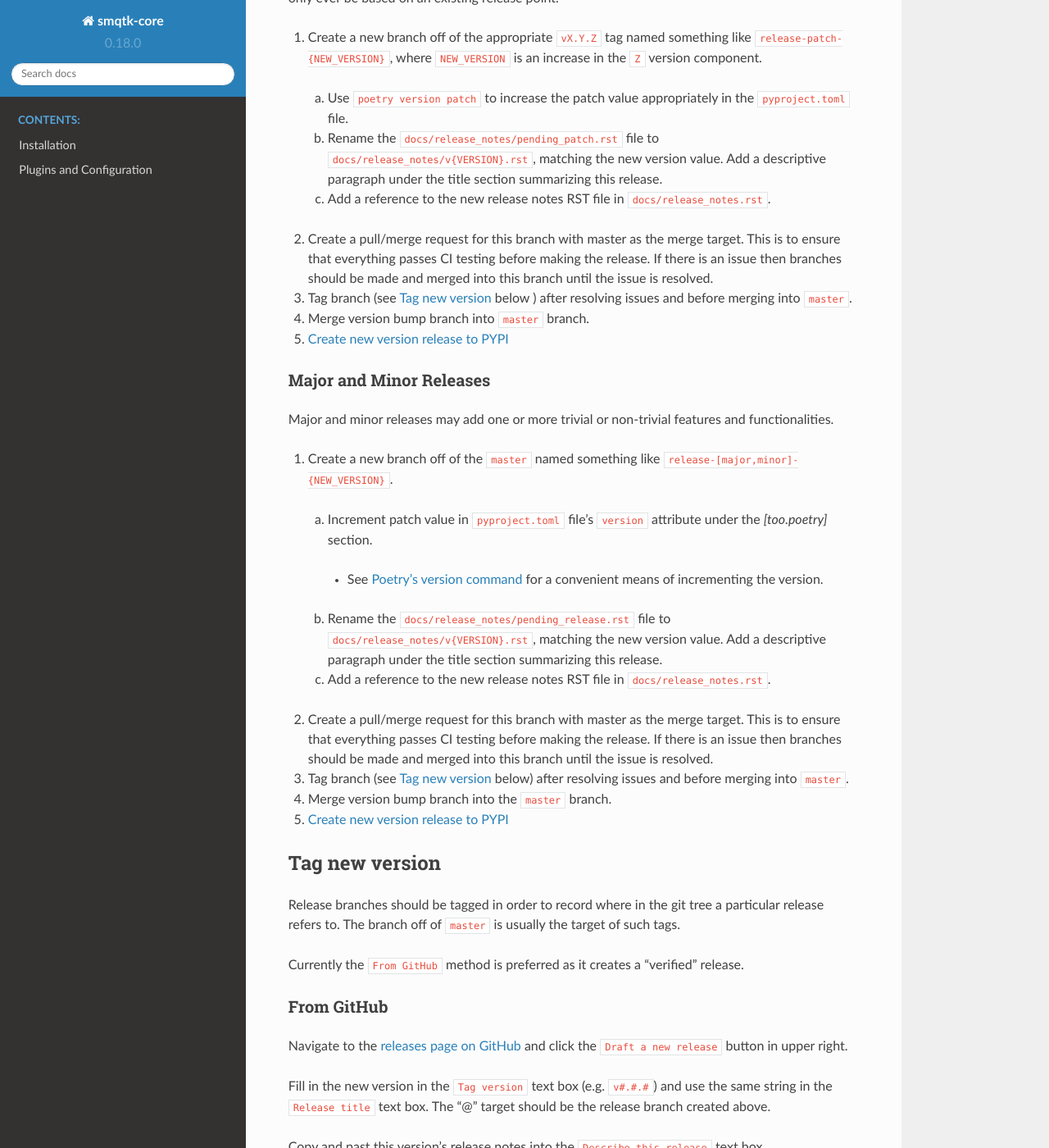
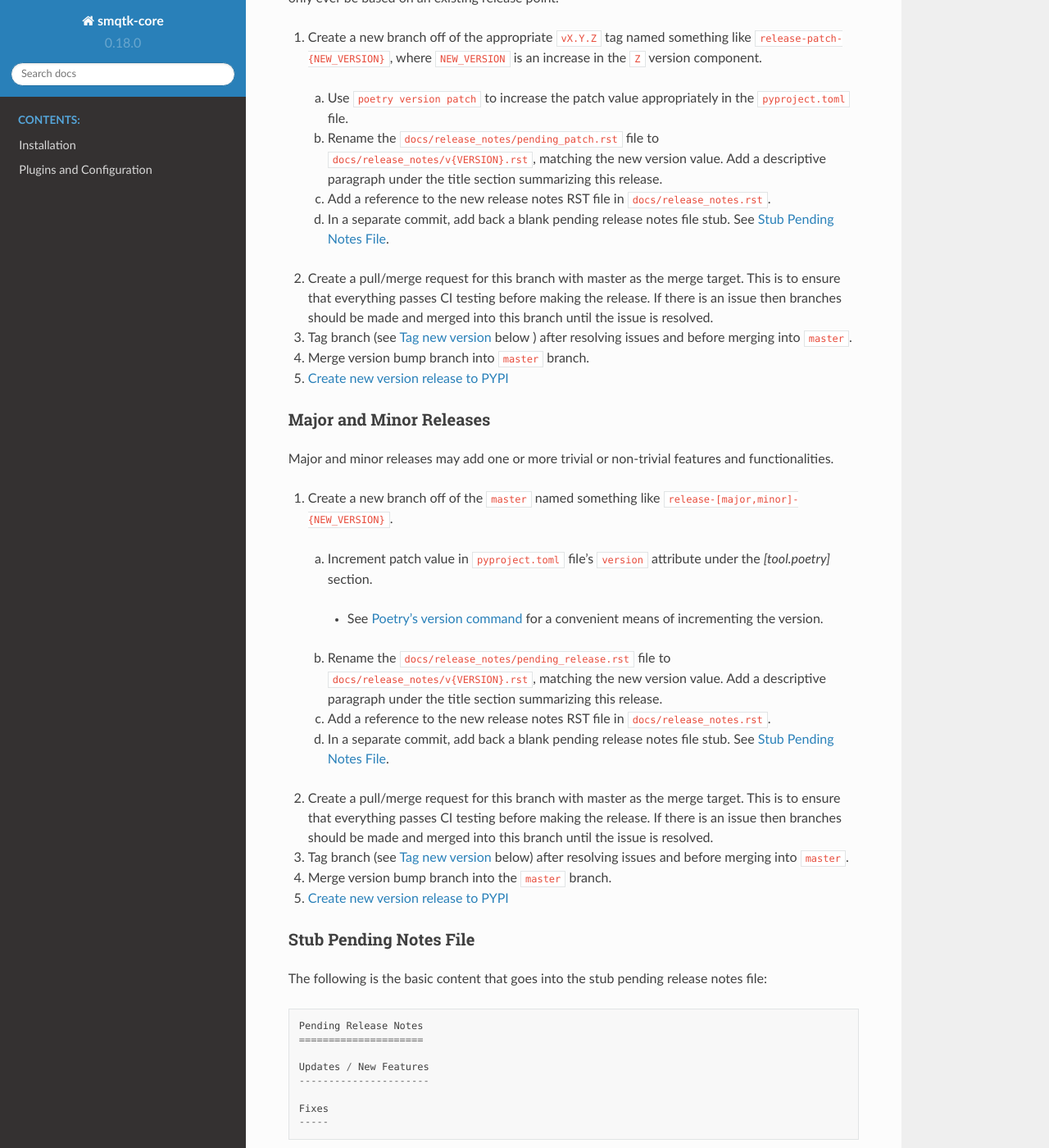
Before and after one commit to Kitware/SMQTK-Core, a Sphinx documentation site: the page built from docs/release_process.rst, in a window 1280 px wide and 1400 px high, scrolled down 473 px. Shown: the whole window at 82% size. Built offline with Sphinx 7.4.7 and the Read the Docs theme 2.0.0, drawn with Linux system fonts in a browser that asks for light colours; pages that are not in the unit, such as notebooks, are missing from menus; the version number is read from the project's files by our own code.

Commit message:
Fix typo, add pending notes stub content reference

```diff
--- a/docs/release_process.rst
+++ b/docs/release_process.rst
@@ -33,6 +33,8 @@ As such, patch releases should only ever be based on an existing release point.
      release.
   c. Add a reference to the new release notes RST file in
      ``docs/release_notes.rst``.
+  d. In a separate commit, add back a blank pending release notes file stub.
+     See `Stub Pending Notes File`_.
 
 2. Create a pull/merge request for this branch with master as the merge target.
    This is to ensure that everything passes CI testing before making the
@@ -52,7 +54,7 @@ and functionalities.
    ``release-[major,minor]-{NEW_VERSION}``.
 
   a. Increment patch value in  ``pyproject.toml`` file's ``version`` attribute
-     under the `[too.poetry]` section.
+     under the `[tool.poetry]` section.
     * See `Poetry's version command`_ for a convenient means of incrementing
       the version.
   b. Rename the ``docs/release_notes/pending_release.rst`` file to
@@ -61,6 +63,8 @@ and functionalities.
      release.
   c. Add a reference to the new release notes RST file in
      ``docs/release_notes.rst``.
+  d. In a separate commit, add back a blank pending release notes file stub.
+     See `Stub Pending Notes File`_.
 
 2. Create a pull/merge request for this branch with master as the merge target.
    This is to ensure that everything passes CI testing before making the
@@ -70,6 +74,22 @@ and functionalities.
    merging into ``master``.
 4. Merge version bump branch into the ``master`` branch.
 5. `Create new version release to PYPI`_
+
+Stub Pending Notes File
+^^^^^^^^^^^^^^^^^^^^^^^
+The following is the basic content that goes into the stub pending release
+notes file:
+
+.. code-block::
+
+    Pending Release Notes
+    =====================
+
+    Updates / New Features
+    ----------------------
+
+    Fixes
+    -----
 
 Tag new version
 ---------------
```
